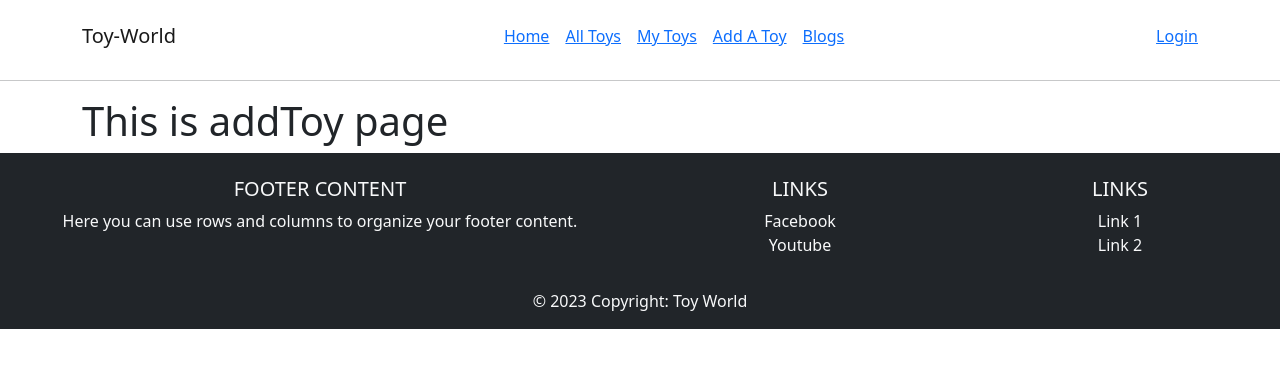
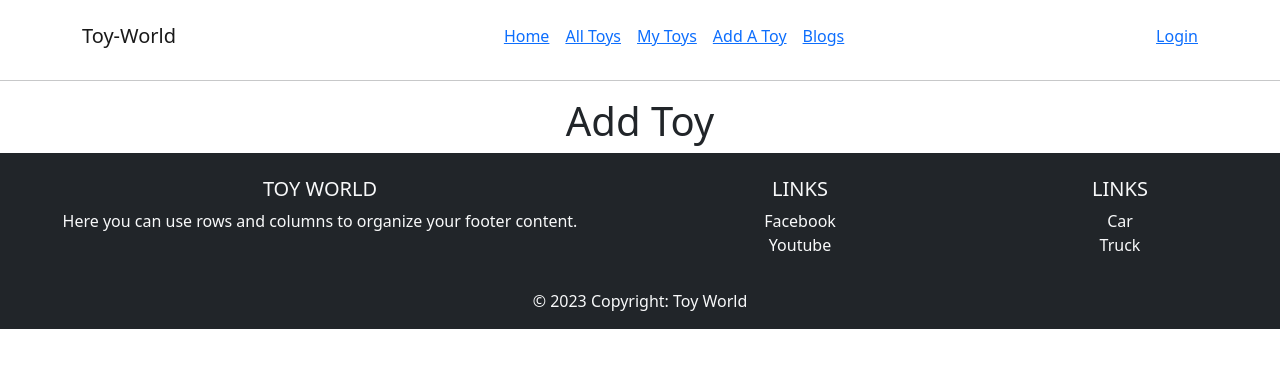
Before and after one commit to a-ashik/toy-marketplace, a React (Vite) app: page /addtoy in a window 1280 px wide. Shown: the top 368 px of the page. Built offline with nearby package versions, Linux system fonts and the light colour scheme; no server answers.

Commit message:
something changed

```diff
--- a/src/pages/AddToy/AddToy.jsx
+++ b/src/pages/AddToy/AddToy.jsx
@@ -3,7 +3,7 @@ import React from 'react';
 const AddToy = () => {
     return (
         <div>
-            <h1>This is addToy page</h1>
+            <h1 className='text-center'>Add Toy</h1>
         </div>
     );
 };
--- a/src/pages/Footer/Footer.jsx
+++ b/src/pages/Footer/Footer.jsx
@@ -8,7 +8,7 @@ const Footer = () => {
             <div className="container-fluid text-center text-md-left">
                 <div className="row">
                     <div className="col-md-6 mt-md-0 mt-3">
-                        <h5 className="text-uppercase">Footer Content</h5>
+                        <h5 className="text-uppercase">Toy World</h5>
                         <p>Here you can use rows and columns to organize your footer content.</p>
                     </div>
 
@@ -25,8 +25,8 @@ const Footer = () => {
                     <div className="col-md-3 mb-md-0 mb-3">
                         <h5 className="text-uppercase">Links</h5>
                         <ul className="list-unstyled">
-                            <li>Link 1</li>
-                            <li>Link 2</li>
+                            <li>Car</li>
+                            <li>Truck</li>
                         </ul>
                     </div>
                 </div>
```
